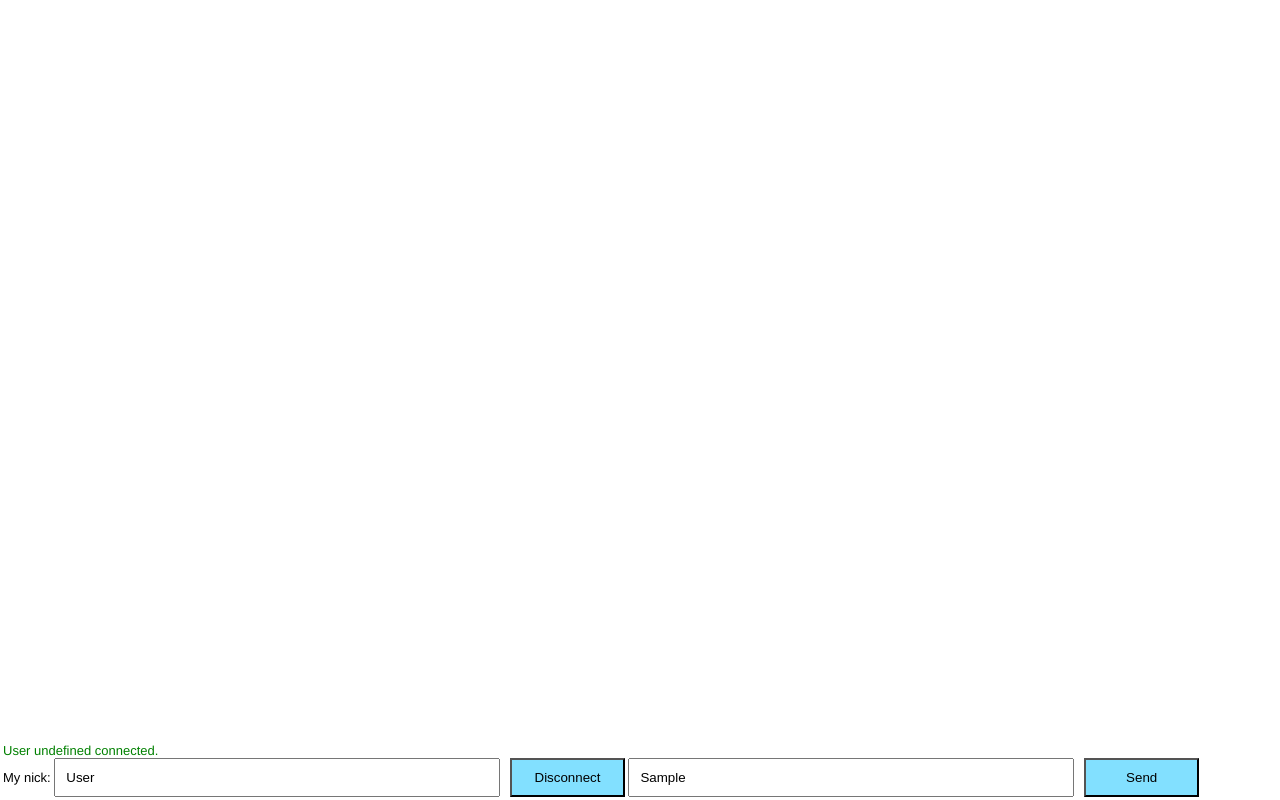
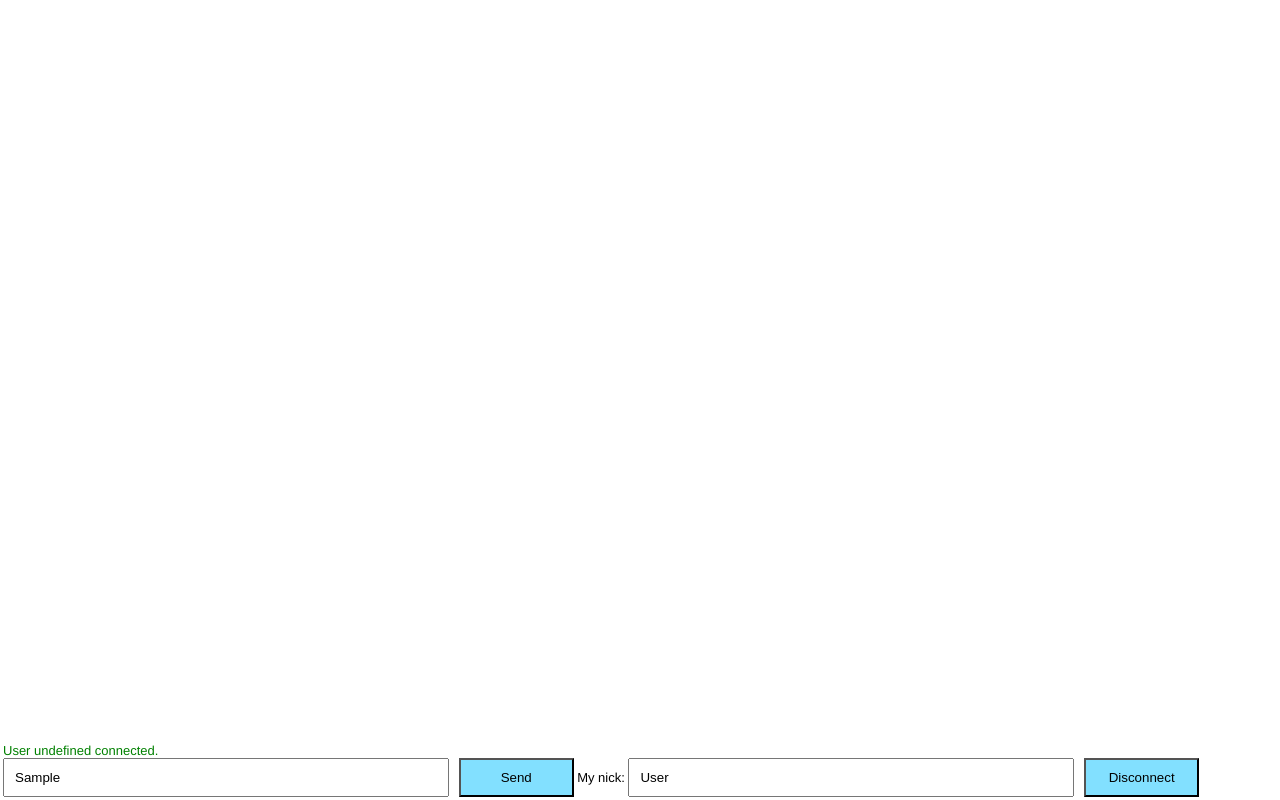
Before and after one commit to nenadstokic/socketio_chat, a website: page index.html in a window 1280 px wide. Both pictures are taken after typing "Sample" into the empty fields and a click on the button "Connect". Drawn offline with nearby package versions, Linux system fonts and the light colour scheme; no server answers.

```diff
--- a/index.html
+++ b/index.html
@@ -56,20 +56,23 @@
 
     <form action="">
       <p id="message"></p>
+
+      <input id="m" autocomplete="off" type="text" />
+      <button id="send">
+        Send
+      </button>
+
       <span>My nick:</span>
       <input id="nick" autocomplete="off" type="text" value="User" size="20" />
       <button id="connect">
         Connect
-      </button>
-      <input id="m" autocomplete="off" type="text" />
-      <button id="send">
-        Send
       </button>
     </form>
     <script src="/socket.io/socket.io.js"></script>
     <script src="https://code.jquery.com/jquery-3.4.1.min.js"></script>
     <script>
       var socket = false;
+      var users = {};
 
       $('#connect').click(function(e) {
         e.preventDefault();
@@ -91,6 +94,11 @@
             );
           });
 
+          socket.on('svi useri', useri => {
+            console.log('svi useri');
+            console.log(useri);
+          });
+
           connectUser();
         } else {
           if (socket.connected) {
@@ -103,9 +111,14 @@
 
       function connectUser() {
         socket.open();
-        let userId = socket._id;
-        showMessage($('#nick').val() + ' ' + userId + ' connected.', 1);
+        let userId = socket.id;
+        let nick = $('#nick').val();
+        showMessage(nick + ' ' + userId + ' connected.', 1);
         $('#connect').text('Disconnect');
+        users[userId] = { name: nick };
+        console.log('svi useri');
+        console.log(users);
+        socket.emit('svi useri', users);
       }
 
       function disconnectUser() {
```
Also changed, not shown: index.js (+7 -7 lines).
